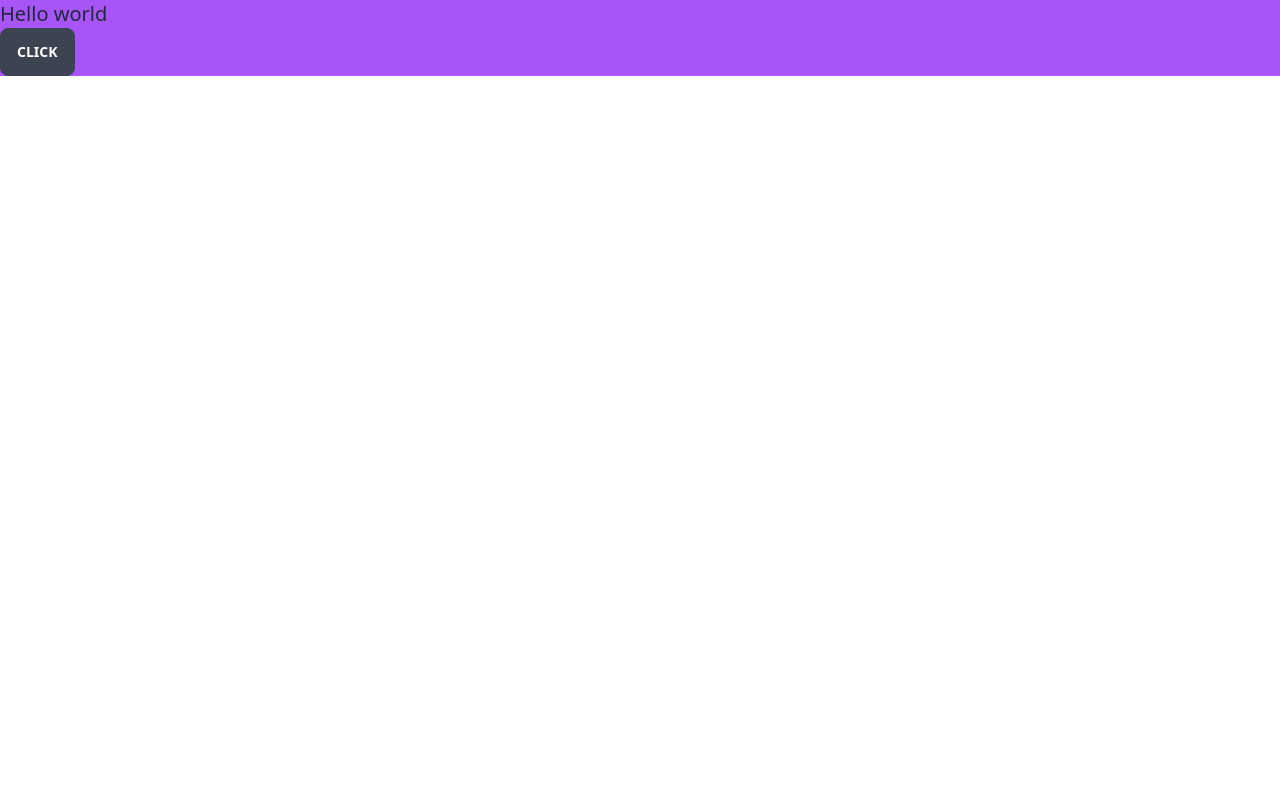
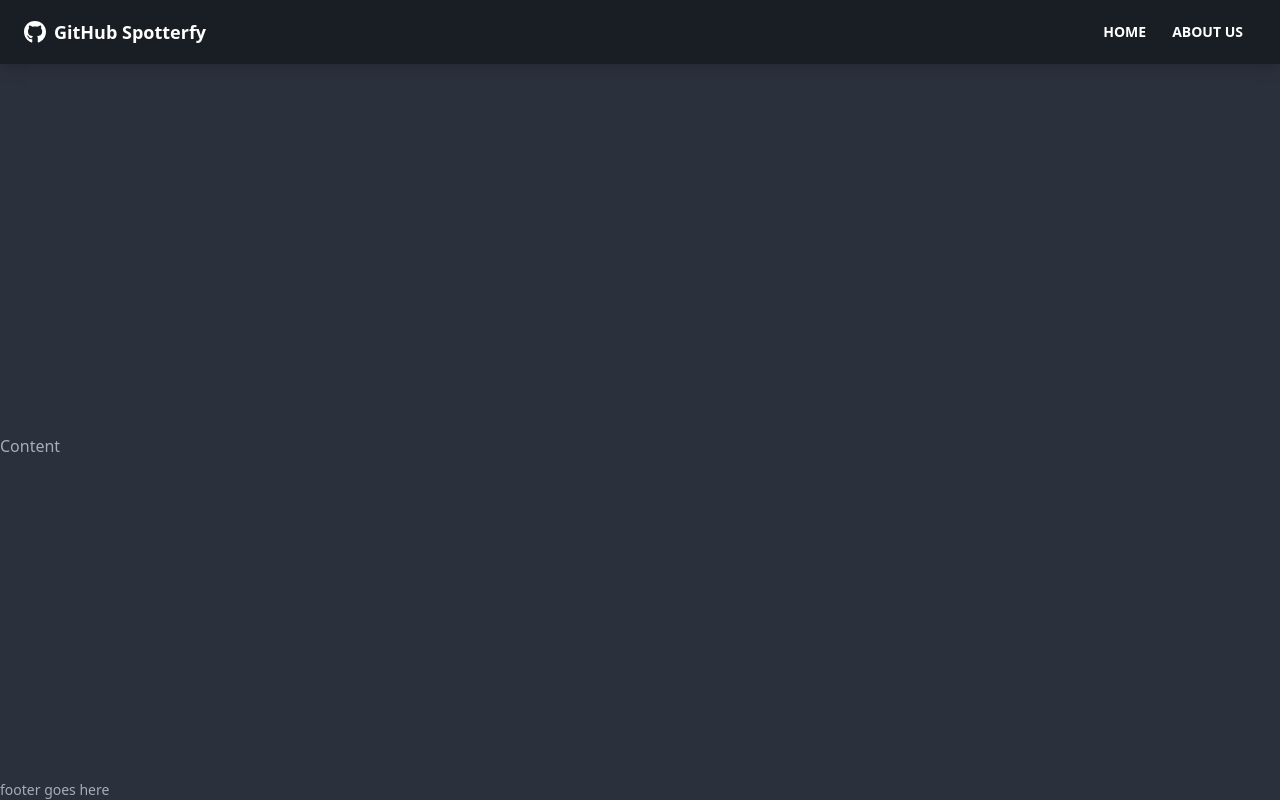
Before and after one commit to DRSantillan/github-spotterfy, a React (Create React App) app: page / in a window 1280 px wide. Built offline with nearby package versions, Linux system fonts and the light colour scheme.

Commit message:
navbar(): added navbar with basic functionality, installed react-router-dom and setup styling for the navbar component. Created Footer for site.

```diff
--- a/package.json
+++ b/package.json
@@ -10,6 +10,8 @@
     "daisyui": "^2.0.0-next.2",
     "react": "^17.0.2",
     "react-dom": "^17.0.2",
+    "react-icons": "^4.3.1",
+    "react-router-dom": "^6.2.1",
     "react-scripts": "5.0.0",
     "web-vitals": "^2.1.0"
   },
--- /dev/null
+++ b/src/components/layout/footer/Footer.component.jsx
@@ -0,0 +1,7 @@
+import React from 'react';
+
+const Footer = () => {
+	return <div className='footer'>footer goes here</div>;
+};
+
+export default Footer;
--- /dev/null
+++ b/src/components/layout/navbar/NavBar.component.jsx
@@ -0,0 +1,49 @@
+import React from 'react';
+import { Link } from 'react-router-dom';
+import { FaGithub } from 'react-icons/fa';
+import PropTypes from 'prop-types';
+
+const NavBar = ({ title }) => {
+	return (
+		<nav className='navbar mb-12 shadow-lg bg-neutral text-natural-content'>
+			<div className='container mx-auto'>
+				<div className='flex-none px-2 mx-2'>
+					<FaGithub className='inline pr-2 text-3xl' color='white' />
+					<Link
+						to='/'
+						style={{ color: 'white' }}
+						className='text-lg font-bold align-middle'
+					>
+						{title}
+					</Link>
+				</div>
+				<div className='flex-1 px-2 mx-2'>
+					<div className='flex justify-end'>
+						<Link
+							to='/'
+							style={{ color: 'white' }}
+							className='btn btn-ghost btn-sm rounded-btn'
+						>
+							HOME
+						</Link>
+						<Link
+							to='/about'
+							style={{ color: 'white' }}
+							className='btn btn-ghost btn-sm rounded-btn'
+						>
+							ABOUT US
+						</Link>
+					</div>
+				</div>
+			</div>
+		</nav>
+	);
+};
+
+NavBar.defaultProps = {
+	title: 'GitHub Spotterfy',
+};
+NavBar.propTypes = {
+	title: PropTypes.string,
+};
+export default NavBar;
--- a/src/containers/App.js
+++ b/src/containers/App.js
@@ -1,11 +1,17 @@
-
+import NavBar from '../components/layout/navbar/NavBar.component';
+import Footer from '../components/layout/footer/Footer.component';
+import { BrowserRouter as Router, Route, Routes } from 'react-router-dom';
 
 function App() {
 	return (
-		<div className='bg-purple-500'>
-			<h1 className='text-xl'>Hello world</h1>
-			<button className='btn'>Click</button>
-		</div>
+		<Router>
+			<div className='flex flex-col justify-between h-screen'>
+				<NavBar />
+				<main>Content</main>
+				<Footer/>
+			</div>
+			<Routes></Routes>
+		</Router>
 	);
 }
 
--- a/tailwind.config.js
+++ b/tailwind.config.js
@@ -1,6 +1,6 @@
 module.exports = {
 	purge: ['./src/**/*.{js,jsx,ts,tsx}', './public/index.html '],
-  content: ['./src/**/*.{js,jsx,ts,tsx}'],
+	content: ['./src/**/*.{js,jsx,ts,tsx}'],
 	darkMode: false, // or 'media' or 'class'
 	theme: {
 		extend: {},
@@ -8,5 +8,8 @@
 	variants: {
 		extend: {},
 	},
-	plugins: [require('daisyui'),],
+	plugins: [require('daisyui')],
+	daisyui: {
+		themes: ['dark'],
+	},
 };
```
Also changed, not shown: 1 other file (tests, documents, lock files or other folders).
